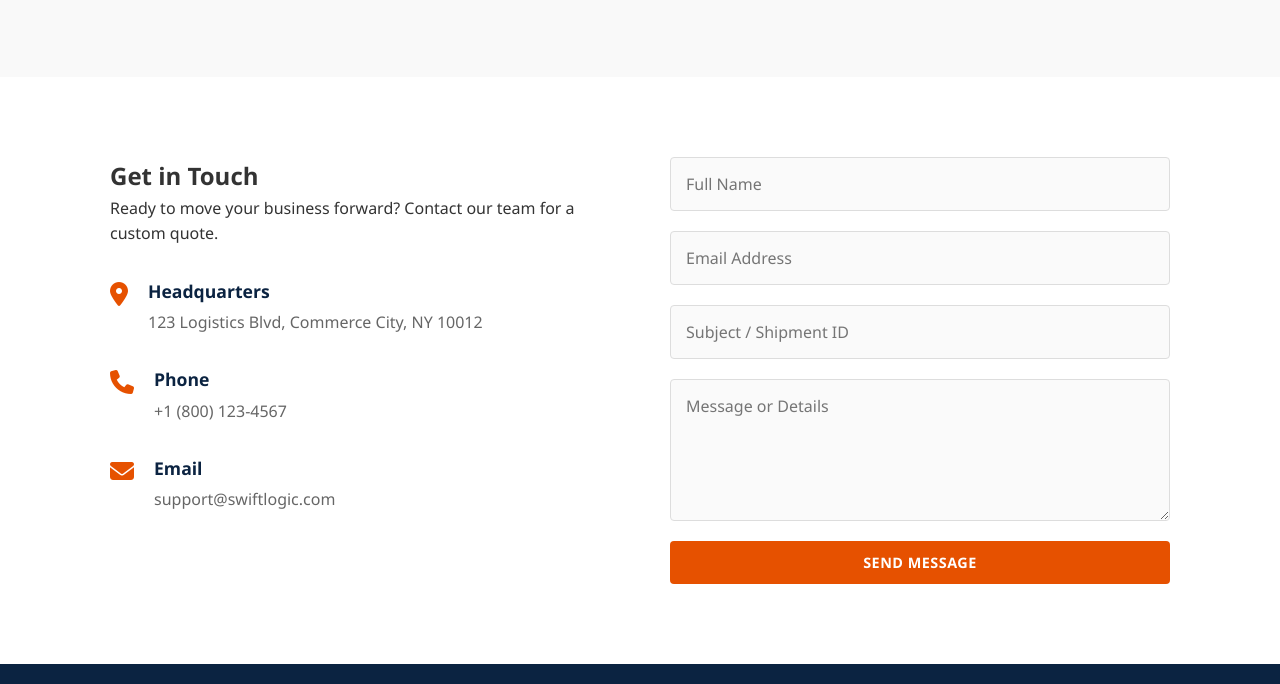
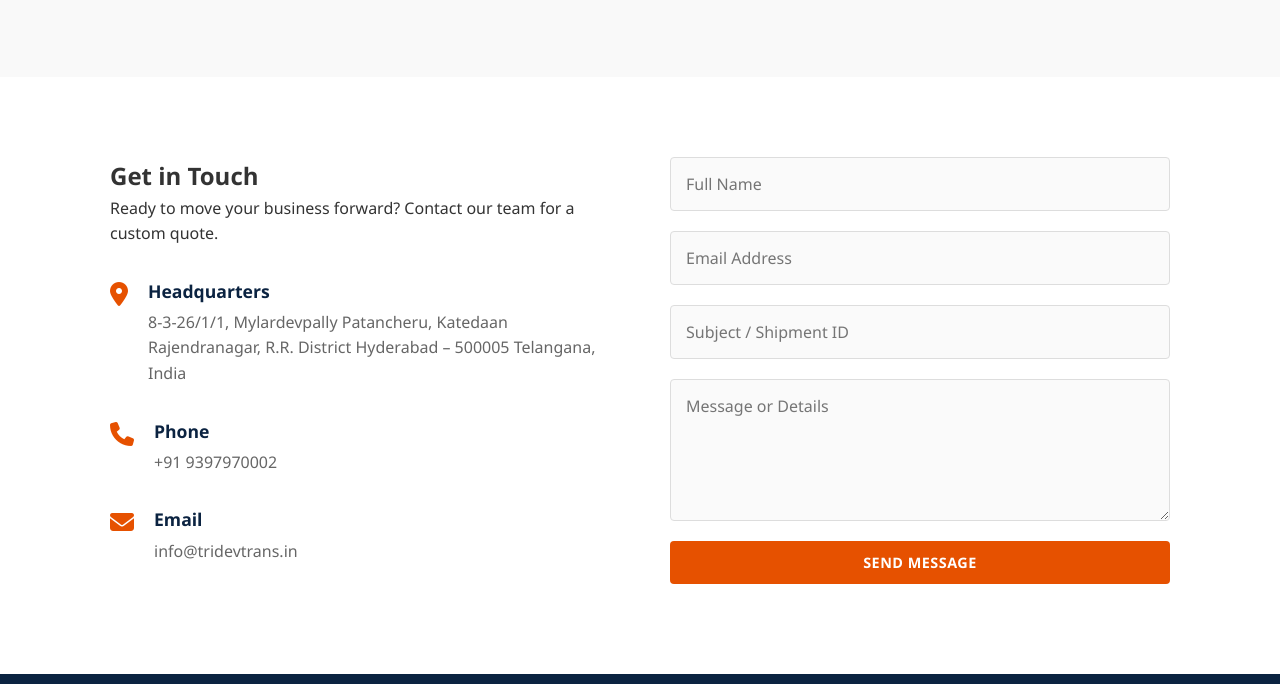
Before and after one commit to realritesh2000/Tridev-Trans-Logistics, a plain HTML site: page index.html in a window 1280 px wide. Shown: the part 3078-3762 px from the top of the page. Drawn offline with Linux system fonts and the light colour scheme.

Commit message:
new update

```diff
--- a/index.html
+++ b/index.html
@@ -135,6 +135,7 @@
           <img src="Reliance_BP_Mobility.jpg" alt="Partner 2" class="client-logo" />
           <img src="yash.png" alt="Partner 3" class="client-logo" />
           <img src="gppl.jpg" alt="Partner 4" class="client-logo" />
+          <img src="nile.png" alt="Partner 4" class="client-logo" />
         </div>
       </div>
     </section>
@@ -176,21 +177,22 @@
             <i class="fas fa-map-marker-alt"></i>
             <div>
               <h4>Headquarters</h4>
-              <span>123 Logistics Blvd, Commerce City, NY 10012</span>
+              <span>8-3-26/1/1, Mylardevpally Patancheru, Katedaan Rajendranagar,
+                 R.R. District Hyderabad – 500005 Telangana, India</span>
             </div>
           </div>
           <div class="info-item">
             <i class="fas fa-phone"></i>
             <div>
               <h4>Phone</h4>
-              <span>+1 (800) 123-4567</span>
+              <span>+91 9397970002</span>
             </div>
           </div>
           <div class="info-item">
             <i class="fas fa-envelope"></i>
             <div>
               <h4>Email</h4>
-              <span>support@swiftlogic.com</span>
+              <span>info@tridevtrans.in</span>
             </div>
           </div>
         </div>
```
Also changed, not shown: nile.png (added).
